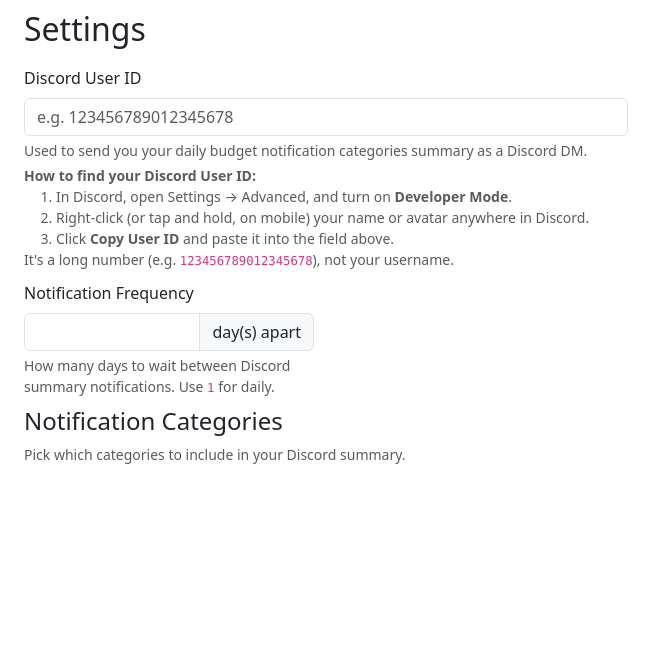
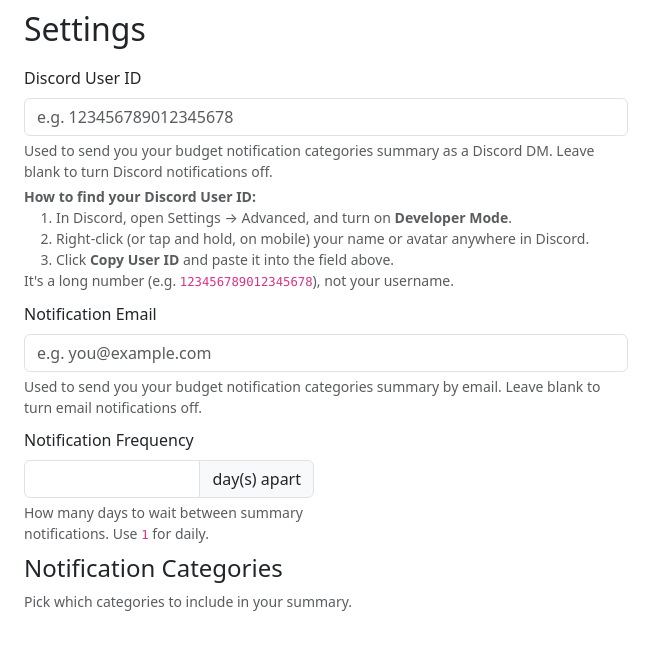
Before and after one commit to michaeldcarrell/simpli_budget, a Django app: template templates/settings/index.html in a window 1280 px wide. Shown: the part 56-706 px from the top of the page, without its empty margins (0-667 px from the left). Run offline with Django 5.2, Linux system fonts and the light colour scheme; the template is opened without the code that fills it, so the values that code supplies are empty; some libraries are stand-ins or nearby versions.

Commit message:
Changes for email notifications

```diff
--- a/simpli_budget/models.py
+++ b/simpli_budget/models.py
@@ -102,6 +102,7 @@ class UserAttributes(models.Model):
     show_hidden = models.BooleanField(default=False)
     onboarding_completed = models.BooleanField(default=False)
     discord_user_id = models.CharField(max_length=32, blank=True, null=True)
+    notification_email = models.CharField(max_length=254, blank=True, null=True)
     notification_frequency_days = models.PositiveIntegerField(default=1)
     created_at = models.DateTimeField(default=dt.now)
     updated_at = models.DateTimeField(default=dt.now)
--- a/simpli_budget/views/settings.py
+++ b/simpli_budget/views/settings.py
@@ -34,6 +34,7 @@ class Settings(LoginRequiredMixin, View):
         context = {
             "title": "Settings",
             "discord_user_id": user_attributes.discord_user_id,
+            "notification_email": user_attributes.notification_email,
             "notification_frequency_days": user_attributes.notification_frequency_days,
             "sections": sections,
         }
--- a/static/settings/js/index.js
+++ b/static/settings/js/index.js
@@ -1,11 +1,12 @@
 let controller = function() {
     let objs = {
         discordIdInput: document.getElementById('discord-user-id'),
+        notificationEmailInput: document.getElementById('notification-email'),
         notificationFrequencyInput: document.getElementById('notification-frequency-days'),
         notificationToggles: document.getElementsByClassName('notification-category-toggle'),
     }
 
-    let saveDiscordUserId = function(input) {
+    let saveTextSetting = function(input, field, label) {
         let value = input.value.trim();
         if (value === (input.dataset.savedValue || '')) {
             return;
@@ -20,7 +21,7 @@ let controller = function() {
                 'X-CSRFToken': token,
                 'Content-Type': 'application/json'
             },
-            body: JSON.stringify({ discord_user_id: value })
+            body: JSON.stringify({ [field]: value })
         }).then(async (res) => {
             return {
                 status_code: res.status,
@@ -29,11 +30,11 @@ let controller = function() {
         }).then(data => {
             loader.resolve();
             if (data.status_code !== 200) {
-                alert(data.body.message || 'Failed to update Discord User ID');
+                alert(data.body.message || `Failed to update ${label}`);
                 input.value = input.dataset.savedValue || '';
                 return;
             }
-            input.dataset.savedValue = data.body.discord_user_id || '';
+            input.dataset.savedValue = data.body[field] || '';
             input.value = input.dataset.savedValue;
         }).catch(e => {
             loader.resolve();
@@ -126,7 +127,17 @@ let controller = function() {
             }
         });
         objs.discordIdInput.addEventListener('blur', function() {
-            saveDiscordUserId(objs.discordIdInput);
+            saveTextSetting(objs.discordIdInput, 'discord_user_id', 'Discord User ID');
+        });
+
+        objs.notificationEmailInput.dataset.savedValue = objs.notificationEmailInput.value;
+        objs.notificationEmailInput.addEventListener('keydown', function(event) {
+            if (event.key === 'Enter') {
+                objs.notificationEmailInput.blur();
+            }
+        });
+        objs.notificationEmailInput.addEventListener('blur', function() {
+            saveTextSetting(objs.notificationEmailInput, 'notification_email', 'Notification Email');
         });
 
         objs.notificationFrequencyInput.dataset.savedValue = objs.notificationFrequencyInput.value;
--- a/templates/settings/index.html
+++ b/templates/settings/index.html
@@ -18,7 +18,7 @@
             value="{{ discord_user_id|default_if_none:'' }}"
         >
         <div class="form-text">
-            Used to send you your daily budget notification categories summary as a Discord DM.
+            Used to send you your budget notification categories summary as a Discord DM. Leave blank to turn Discord notifications off.
         </div>
         <div class="form-text">
             <strong>How to find your Discord User ID:</strong>
@@ -28,6 +28,21 @@
                 <li>Click <strong>Copy User ID</strong> and paste it into the field above.</li>
             </ol>
             It's a long number (e.g. <code>123456789012345678</code>), not your username.
+        </div>
+    </div>
+</div>
+<div class="row" style="margin: 10px 0;">
+    <div class="col-12 col-lg-6">
+        <label for="notification-email" class="form-label">Notification Email</label>
+        <input
+            type="email"
+            id="notification-email"
+            class="form-control"
+            placeholder="e.g. {{ user.email|default:'you@example.com' }}"
+            value="{{ notification_email|default_if_none:'' }}"
+        >
+        <div class="form-text">
+            Used to send you your budget notification categories summary by email. Leave blank to turn email notifications off.
         </div>
     </div>
 </div>
@@ -46,7 +61,7 @@
             <span class="input-group-text">day(s) apart</span>
         </div>
         <div class="form-text">
-            How many days to wait between Discord summary notifications. Use <code>1</code> for daily.
+            How many days to wait between summary notifications. Use <code>1</code> for daily.
         </div>
     </div>
 </div>
@@ -54,7 +69,7 @@
     <div class="col">
         <h4>Notification Categories</h4>
         <div class="form-text" style="margin-bottom: 10px;">
-            Pick which categories to include in your Discord summary.
+            Pick which categories to include in your summary.
         </div>
     </div>
 </div>
```
Also changed, not shown: api/views.py (+11 -0 lines).
